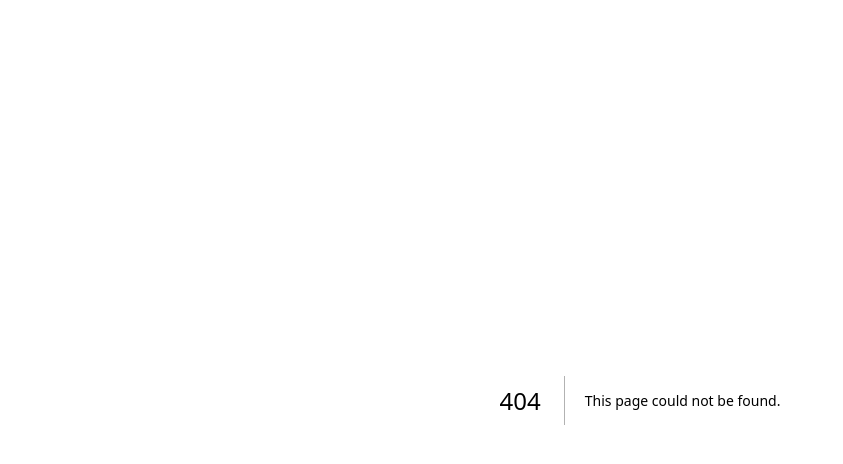
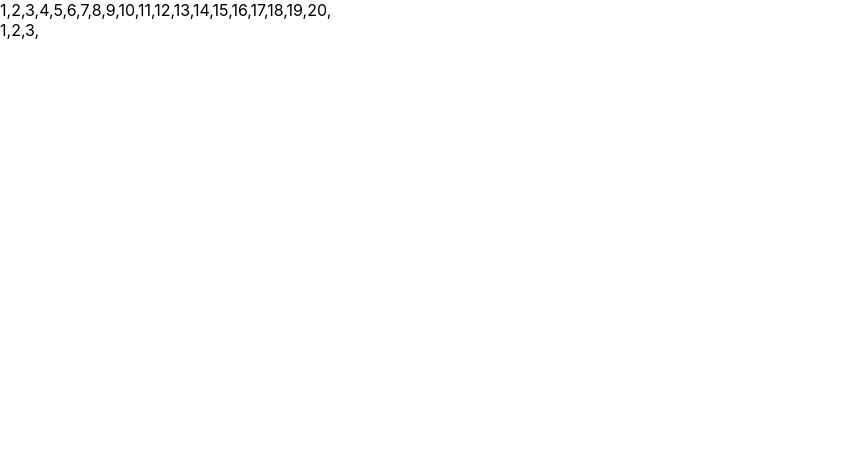
Before and after one commit to Victor110901/Revisao-React, a Next.js app: page /basicos/lista3 in a window 1280 px wide. Before the commit this address had no page. Shown: the top 464 px of the page, without its empty margins (0-843 px from the left). Built offline with nearby package versions, Linux system fonts and the light colour scheme.

Commit message:
Aula 19 next

```diff
--- /dev/null
+++ b/pages/basicos/lista3.jsx
@@ -0,0 +1,20 @@
+function gerarLista(final = 10) {
+    const lista = []
+    for(let i = 1; i <= final; i++) {
+        lista.push(<span>{i},</span>)
+    }
+    return lista
+}
+
+export default function lista() {
+    return (
+        <div>
+            <div>
+                {gerarLista(20)}
+            </div>
+            <div>
+                {gerarLista(3)}
+            </div>
+        </div>
+    )
+}
```
